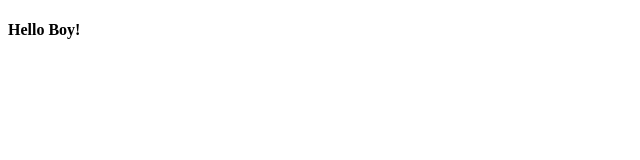
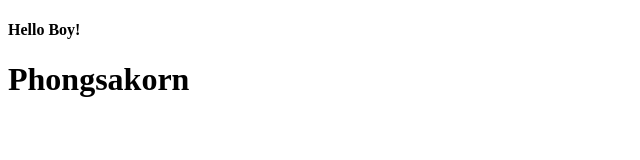
Before and after one commit to MarkPhongsakorn/TestPublic, a plain HTML site: page public/index.html in a window 1280 px wide. Shown: the whole page, without its empty margins (0-640 px from the left). Drawn offline with Linux system fonts and the light colour scheme.

Commit message:
เขียนโค้ดเพิ่ม

```diff
--- a/public/index.html
+++ b/public/index.html
@@ -8,5 +8,6 @@
 </head>
 <body>
     <h4>Hello Boy!</h4>
+    <h1>Phongsakorn</h1>
 </body>
 </html>
```
